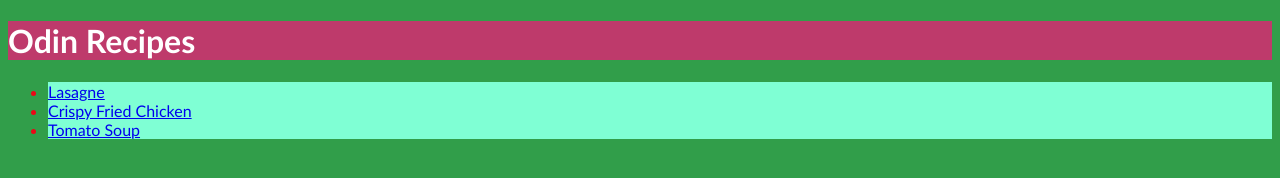
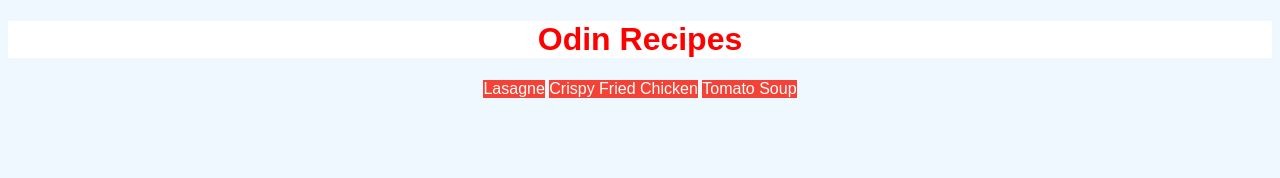
Before and after one commit to astandet/odin-recipes, a plain HTML site: page index.html in a window 1280 px wide. Drawn offline with Linux system fonts and the light colour scheme.

Commit message:
Complete styling of the recipes

```diff
--- a/css/style.css
+++ b/css/style.css
@@ -1,19 +1,25 @@
 body {
-    background-color: rgb(49, 158, 74);
-    font-family: 'Gill Sans', 'Gill Sans MT', Calibri, 'Trebuchet MS', sans-serif;
+  font-family: Arial, Helvetica, sans-serif;
+  background-color: aliceblue;
 }
 
 h1 {
-    background-color: rgb(190, 58, 107);
-    color: white;
+background-color: white;
 }
 
-ul>li {
-    background-color: aquamarine;
-    color: rgb(236, 7, 22);
+h1, h2, h3 {
+  color: red;
 }
 
-ol>li {
-    background-color: blueviolet;
-    color: yellow;
+a:link, a:visited {
+background-color: #f44336;
+color: white;
+text-align: center;
+text-decoration: none;
+display: inline-block;
 }
+
+.liframes li {
+  display: inline-block;
+  margin: 0;
+}
--- a/index.html
+++ b/index.html
@@ -7,11 +7,15 @@
     <link rel="stylesheet" href="css/style.css">
 </head>
 <body>
-    <h1>Odin Recipes</h1>
-    <ul>
-        <li><a href="recipes/lasagne.html" target="_blank" rel="noreferrer">Lasagne</a></li>
-        <li><a href="recipes/fried_chicken.html" target="_blank" rel="noreferrer">Crispy Fried Chicken</a></li>
-        <li><a href="recipes/tomato_soup.html" target="_blank" rel="noreferrer">Tomato Soup</a></li>
-    </ul>
+    <div style="text-align: center;">
+        <h1>Odin Recipes</h1>
+        <ul style="list-style: none; padding: 0;">
+            <div class="liframes">
+                <li><a href="recipes/lasagne.html" target="_blank" rel="noreferrer">Lasagne</a></li>
+                <li><a href="recipes/fried_chicken.html" target="_blank" rel="noreferrer">Crispy Fried Chicken</a></li>
+                <li><a href="recipes/tomato_soup.html" target="_blank" rel="noreferrer">Tomato Soup</a></li>
+            </div>
+        </ul>
+    </div>
 </body>
 </html>
```
